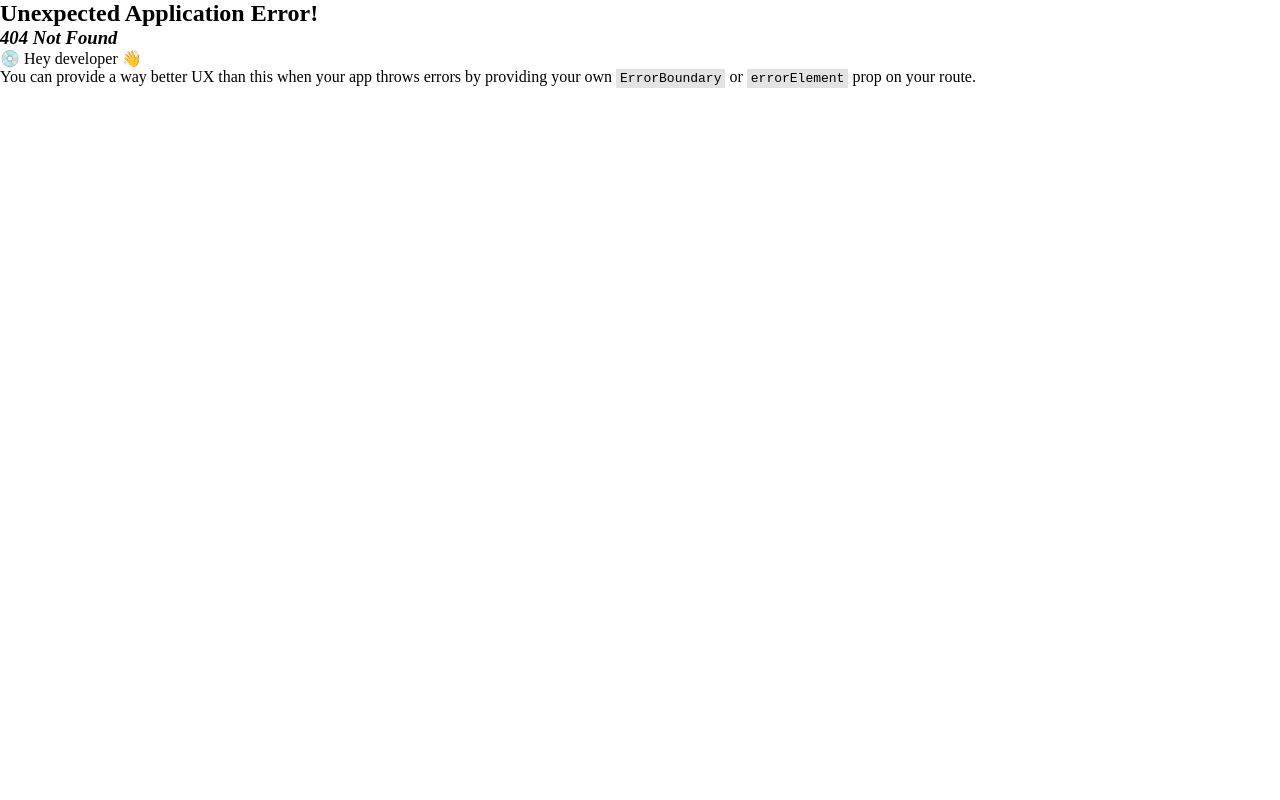
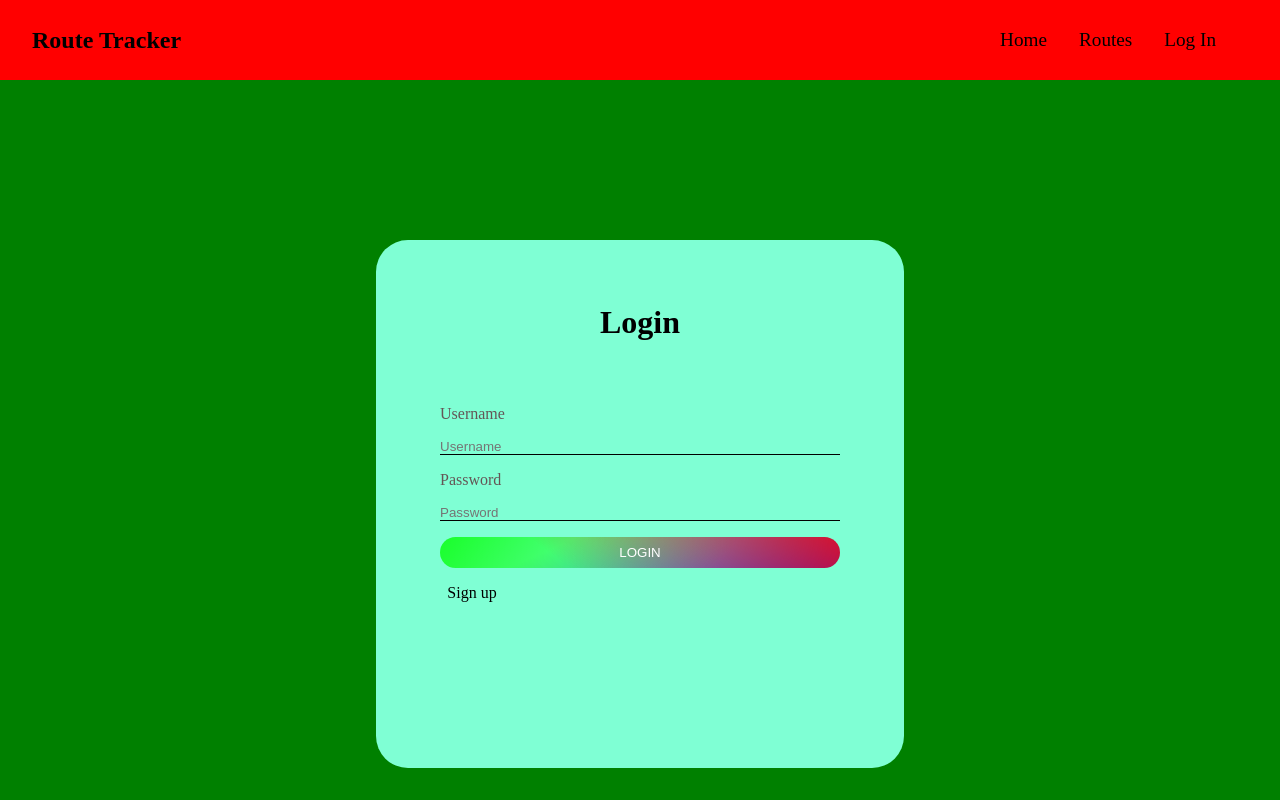
Before and after one commit to ykdot/Route_Exercise_Tracker, a React (Vite) app in the folder frontend/: page /login in a window 1280 px wide. Before the commit this address had no page. Built offline with nearby package versions, Linux system fonts and the light colour scheme.

Commit message:
add: frontend part of authentication without any backend yet

```diff
--- a/frontend/src/App.jsx
+++ b/frontend/src/App.jsx
@@ -1,13 +1,15 @@
 import { createBrowserRouter, RouterProvider } from "react-router-dom";
 
 import Layout from './pages/Layout.jsx';
+import AuthenticationPage from './pages/AuthenticationPage.jsx';
 
 const router = createBrowserRouter([
   {
     path: '/',
     element: <Layout />,
     children: [
-
+      { path: '/login', element: <AuthenticationPage version={'login'}/>},
+      { path: '/signup', element: <AuthenticationPage version={'signup'}/>}
 
     ],
   },
--- /dev/null
+++ b/frontend/src/component/Authentication/AuthenticationBox.module.css
@@ -0,0 +1,57 @@
+input:focus {
+  outline:none;
+}
+
+.auth-box {
+  display: flex;
+  flex-direction: column;
+  gap: 1rem;
+  padding: 4rem 4rem;
+  border-radius: 2rem;
+  width: 25rem;
+  height: 25rem;
+  background-color: aquamarine;
+}
+
+.title {
+  text-align: center;
+  padding-bottom: 3rem;
+}
+
+.label-title {
+  font-weight: 300;
+  color: rgb(100, 86, 86);
+}
+
+.input-title {
+  background: transparent;
+  border: none;
+  border-bottom: 1px solid #000000;
+}
+
+.submit-button {
+  border: none;
+  border-radius: 2rem;
+  padding: 0.5rem;
+  color: white;
+  cursor: pointer;
+  background: linear-gradient(217deg, rgba(255,0,0,.8), rgba(255,0,0,0) 70.71%),
+  linear-gradient(127deg, rgba(0,255,0,.8), rgba(0,255,0,0) 70.71%),
+  linear-gradient(336deg, rgba(0,0,255,.8), rgba(0,0,255,0) 70.71%);
+}
+
+.alt-button {
+  text-align: center;
+  text-decoration: none;
+  background-color: transparent;
+  color: black;
+  border: none;
+  cursor: pointer;
+  width: 4rem;
+}
+
+@media (max-width: 500px) {
+  .auth-box {
+    padding: 2rem 2rem;
+  }
+}
--- /dev/null
+++ b/frontend/src/component/Authentication/Login.jsx
@@ -0,0 +1,22 @@
+
+import { Link } from 'react-router-dom';
+import styles from './AuthenticationBox.module.css';
+
+
+function Login() {
+
+  return (
+    <form className={styles['auth-box']}>
+      <h1 className={styles.title}>Login</h1>
+      <label className={styles['label-title']} htmlFor="">Username</label>
+      <input className={styles['input-title']} type='text' placeholder='Username'/>
+      <label className={styles['label-title']} htmlFor="">Password</label>
+      <input className={styles['input-title']} type='password' placeholder='Password'/>
+      <input className={styles['submit-button']} type='submit' value='LOGIN'/>
+      <Link to='/signup' className={styles['alt-button']}>Sign up</Link>
+
+    </form>
+  );
+}
+
+export default Login;
--- /dev/null
+++ b/frontend/src/component/Authentication/SignUp.jsx
@@ -0,0 +1,22 @@
+import { Link } from 'react-router-dom';
+import styles from'./AuthenticationBox.module.css';
+function SignUp() {
+
+  return (
+    <form className={styles['auth-box']}>
+      <h1 className={styles.title}>Login</h1>
+      <label className={styles['label-title']} htmlFor="">Email</label>
+      <input className={styles['input-title']} type='email' placeholder='Email'/>
+      <label className={styles['label-title']} htmlFor="">Username</label>
+      <input className={styles['input-title']} type='text' placeholder='Username'/>
+      <label className={styles['label-title']} htmlFor="">Password</label>
+      <input className={styles['input-title']} type='password' placeholder='Password'/>
+      <label className={styles['label-title']} htmlFor="">Re-enter Password</label>
+      <input className={styles['input-title']} type='password' placeholder='Password'/>
+      <input className={styles['submit-button']} type='submit' value='SIGN UP'/>
+      <Link to='/login' className={styles['alt-button']}>Login</Link>
+    </form>
+  );
+}
+
+export default SignUp;
--- a/frontend/src/component/Navbar/Navbar.jsx
+++ b/frontend/src/component/Navbar/Navbar.jsx
@@ -21,7 +21,7 @@ function Navbar() {
       <nav className={`${classes['link-nav']} ${classes[mobileShow]}`}>
         <Link className={classes['link-button']}>Home</Link>
         <Link className={classes['link-button']}>Routes</Link>
-        <Link className={classes['link-button']}>Log In</Link>
+        <Link to='/authenticate' className={classes['link-button']}>Log In</Link>
 
       </nav>
     </nav>
--- /dev/null
+++ b/frontend/src/pages/AuthenticationPage.jsx
@@ -0,0 +1,26 @@
+import Login from "../component/Authentication/Login";
+import SignUp from "../component/Authentication/SignUp";
+
+import styles from './css/AuthenticationPage.module.css';
+
+function AuthenticationPage({version}) {
+
+  let authentication;
+
+  if (version === 'login') {
+    authentication = <Login />
+  }
+  else {
+    authentication = <SignUp />
+  }
+
+  return (
+    <>
+      <div className={styles.container}>
+        {authentication}
+      </div>
+    </>
+  );
+}
+
+export default AuthenticationPage;
--- a/frontend/src/pages/Layout.jsx
+++ b/frontend/src/pages/Layout.jsx
@@ -2,12 +2,15 @@ import { Outlet } from "react-router-dom";
 
 import Navbar from "../component/Navbar/Navbar";
 
+import styles from './css/Layout.module.css';
+
 function Layout() {
 
   return (
-    <>
+    <div className={styles.layout}>
       <Navbar />
-    </>
+      <Outlet />
+    </div>
   );
 }
 
--- /dev/null
+++ b/frontend/src/pages/css/AuthenticationPage.module.css
@@ -0,0 +1,7 @@
+.container {
+  display: flex;
+  justify-content: center;
+  padding-top: 10rem;
+  background: green;
+  height: calc(100vh - 15rem);
+}
--- /dev/null
+++ b/frontend/src/pages/css/Layout.module.css
@@ -0,0 +1,4 @@
+.layout {
+  display: flex;
+  flex-direction: column;
+}
```
